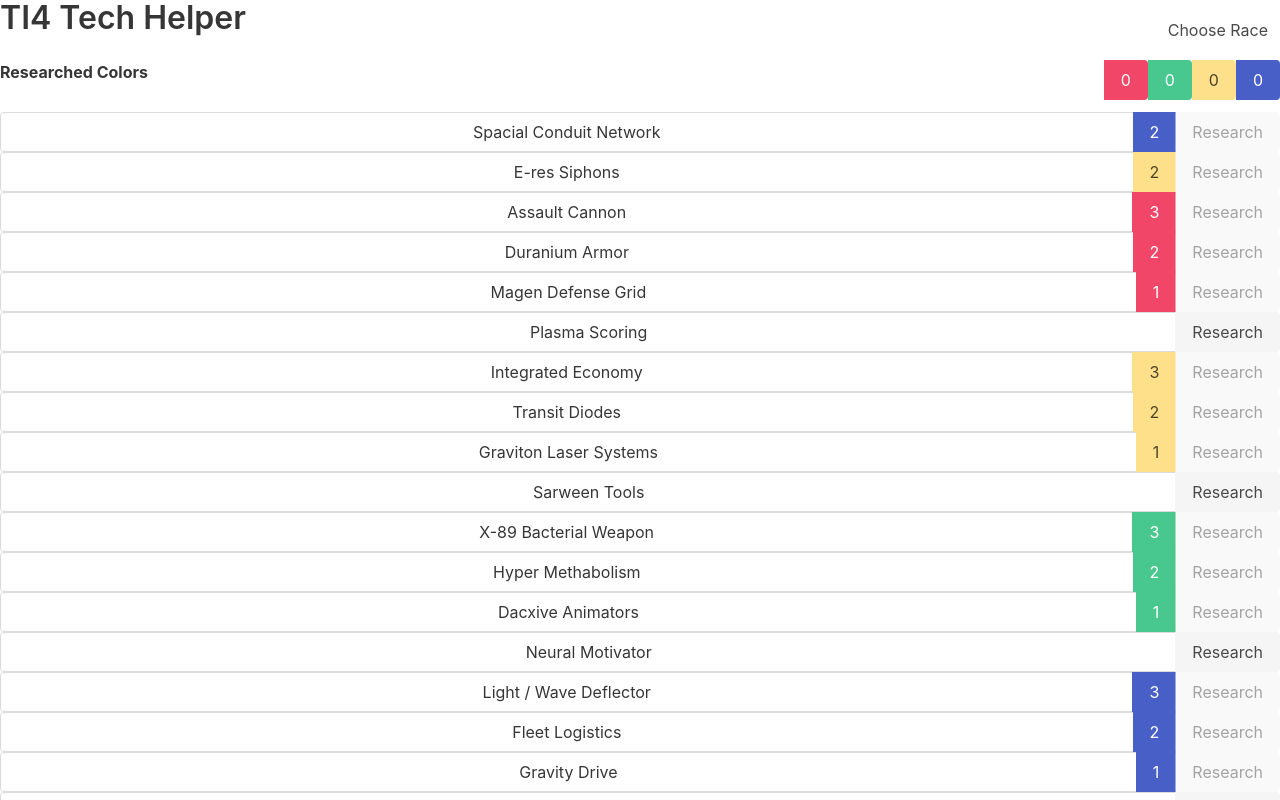
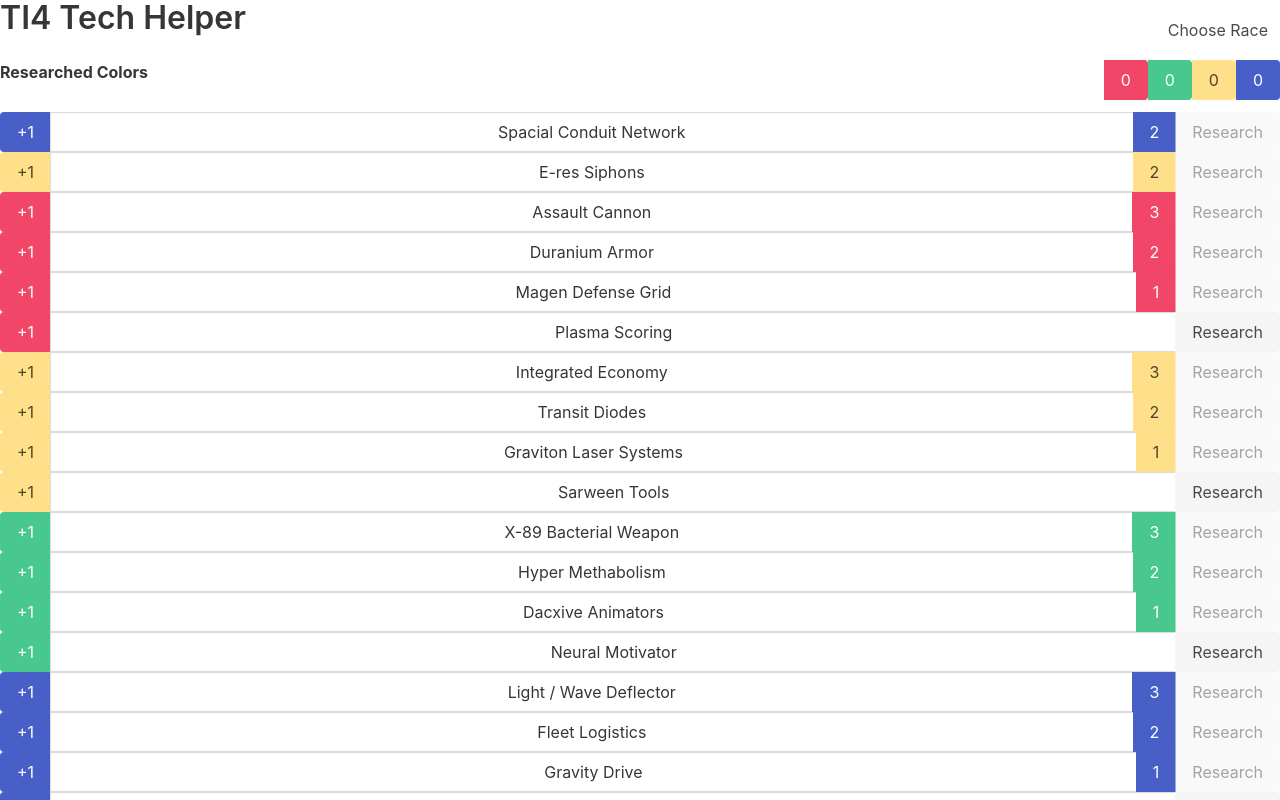
Before and after one commit to 6u66a/TI4, an Angular app: page /tech/1 in a window 1280 px wide. Shown: the top 800 px of the page. Built offline with nearby package versions, Linux system fonts and the light colour scheme.

Commit message:
Added hat provides what

```diff
--- a/src/app/data.ts
+++ b/src/app/data.ts
@@ -44,14 +44,14 @@ export const DATA: Data = {
           requirements: {
             [TechColor.blue]: 2,
           },
-          provides: null
+          provides: TechColor.blue
         },
         {
           name: "E-res Siphons",
           requirements: {
             [TechColor.yellow]: 2,
           },
-          provides: null
+          provides: TechColor.yellow
         },
       ]
     },
--- a/src/app/tech-picker/tech-color/tech-color.component.ts
+++ b/src/app/tech-picker/tech-color/tech-color.component.ts
@@ -17,7 +17,6 @@ export class TechColorComponent implements OnInit {
   }
 
   ngOnInit() {
-    console.log(this.techColors);
   }
 
 }
--- a/src/app/tech-picker/tech/tech.component.html
+++ b/src/app/tech-picker/tech/tech.component.html
@@ -1,4 +1,10 @@
 <div class="field has-addons">
+  <p class="control">
+    <a class="button is-danger" *ngIf="tech.tech.provides===colorEnum.red">+1</a>
+    <a class="button is-success" *ngIf="tech.tech.provides===colorEnum.green">+1</a>
+    <a class="button is-warning" *ngIf="tech.tech.provides===colorEnum.yellow">+1</a>
+    <a class="button is-link" *ngIf="tech.tech.provides===colorEnum.blue">+1</a>
+  </p>
   <p class="control is-expanded">
     <button class="button is-fullwidth">{{tech.tech.name}}</button>
   </p>
--- a/src/app/tech-picker/tech/tech.component.ts
+++ b/src/app/tech-picker/tech/tech.component.ts
@@ -12,6 +12,8 @@ export class TechComponent implements OnInit {
   @Input() tech: RuntimeTech;
   @Output() onResearched = new EventEmitter<RuntimeTech>();
 
+  public colorEnum = TechColor;
+
   currentClasses: {};
 
   setCurrentClasses() {
@@ -24,7 +26,6 @@ export class TechComponent implements OnInit {
   constructor() { }
 
   ngOnInit() {
-    console.log(this.tech.tech.name);
     this.setCurrentClasses();
     this.updateRequirements();
   }
@@ -34,7 +35,6 @@ export class TechComponent implements OnInit {
   }
 
   checkForMatchingRequirements():Boolean {
-    //TODO Possible bug here
     for(let color in this.tech.tech.requirements) {
       if(this.tech.provided[color]<this.tech.tech.requirements[color]) return false;
     }
```
